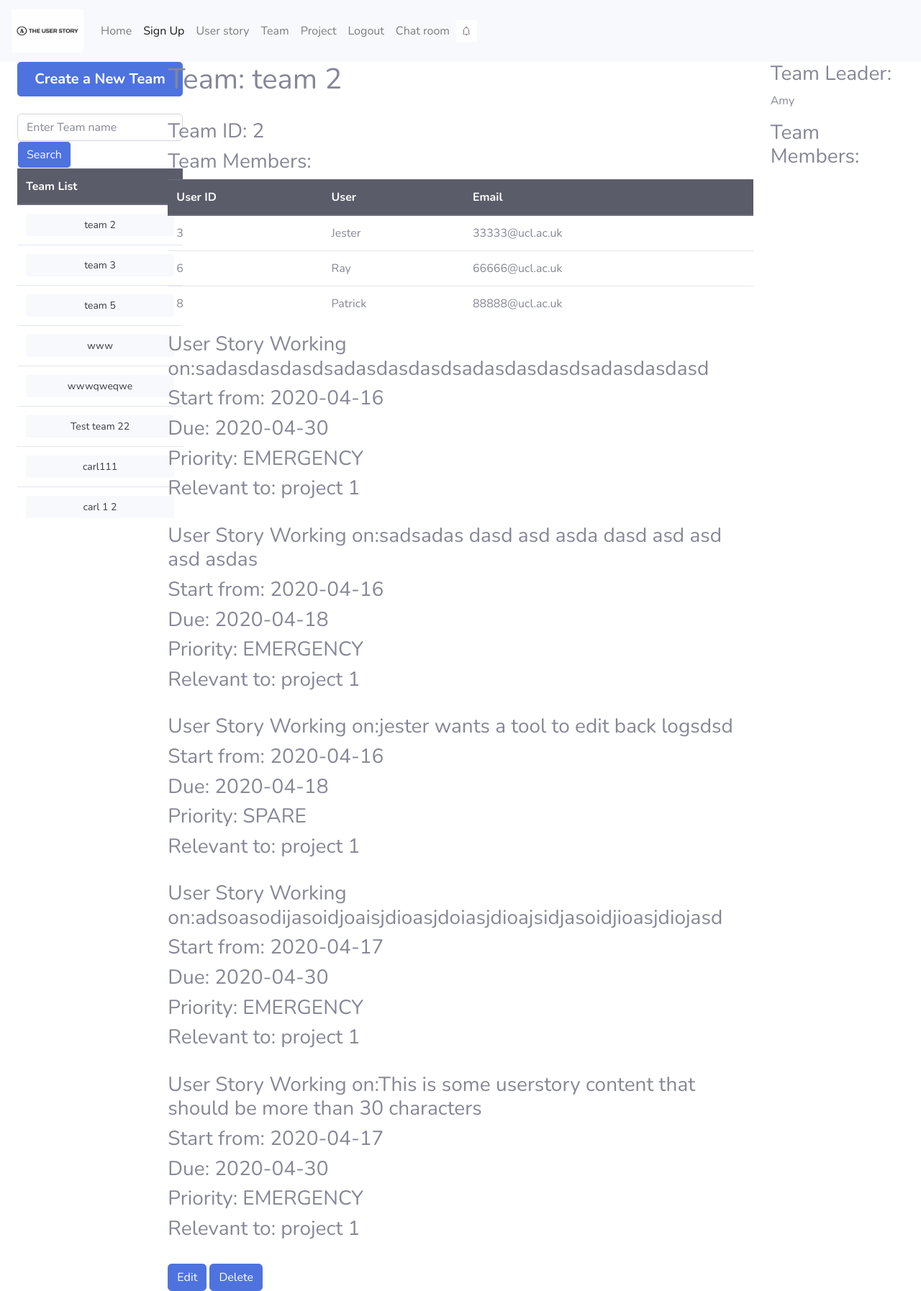
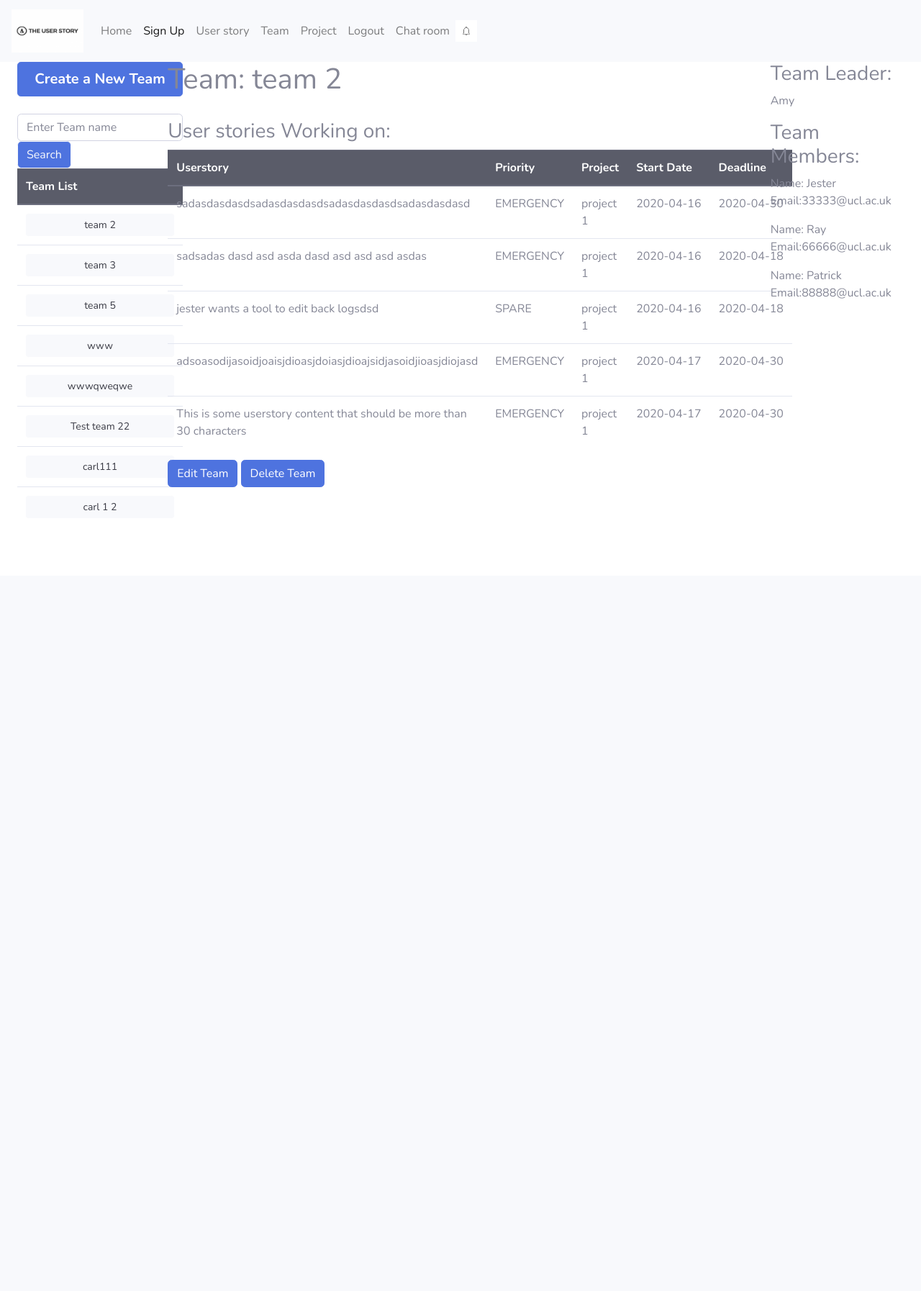
Before and after one commit to carlchengyt/Group6_WebApp, a Flask app: a page that uses app/templates/team_information.html in a window 1280 px wide. Shown: the whole page at 72% size. After the commit the page ends 710 px from the top, so only its background shows below. Run offline with Flask 2, Linux system fonts and the light colour scheme; a user stored in the database is signed in; data comes from the database, SQL or seed files in the repository; parts of the project's set-up code (start-up, migrations or seed data) failed here and were passed over; some libraries are stand-ins or nearby versions.

Commit message:
team pages spacing

```diff
--- a/app/team/routes.py
+++ b/app/team/routes.py
@@ -36,7 +36,8 @@ def team_base():  # with search function
         flash('Please Login First To Use The Team Function')
         return response
 
-@bp_team.route('/team_info<team_id>', methods=['GET','POST'])
+
+@bp_team.route('/team_info<team_id>', methods=['GET', 'POST'])
 def team_info(team_id):
     if current_user.is_authenticated:
 
@@ -48,19 +49,20 @@ def team_info(team_id):
                                                                          User.name.label('user_name'), User.user_id,
                                                                          User.email).order_by(User.user_id).filter(
             Team.team_id.contains(team_id)).all()
-        userstory = Userstory.query.join(Team, Project).with_entities(Team.team_id,
-                                                                                Userstory.userstory_id, Userstory.content,
-                                                                                Userstory.creation_date, Userstory.deadline,Userstory.priority,
-                                                                                Project.project_id,
-                                                                                Project.name.label('project_name'),
-                                                                                Project.description).filter(
+        userstories = Userstory.query.join(Team, Project).with_entities(Team.team_id,
+                                                                        Userstory.userstory_id, Userstory.content,
+                                                                        Userstory.creation_date, Userstory.deadline,
+                                                                        Userstory.priority,
+                                                                        Project.project_id,
+                                                                        Project.name.label('project_name'),
+                                                                        Project.description).filter(
             Team.team_id.contains(team_id)).all()
     else:
         response = make_response(redirect(url_for('auth.login')))
         flash('Please Login First To Use The Team Function')
         return response
     return render_template('team_information.html', teams=teams, team_leader=team_leader,
-                           team_details=team_details, userstory=userstory)
+                           team_details=team_details, userstories=userstories)
 
 
 @bp_team.route('/team_info/team<team_id>/delete', methods=['GET', 'POST'])
--- a/app/templates/team_information.html
+++ b/app/templates/team_information.html
@@ -3,43 +3,43 @@
 
 {% block team_base_content %}
     <div class="col-8">
-                <h1>Team:   <span>{{ team_details[0].team_name }}</span></h1><br>
-                <h3>Team ID: {{ team_details[0].team_id }}</h3>
-                <h3>Team Members:</h3>
+        <h1>Team: <span>{{ team_details[0].team_name }}</span></h1><br>
+        <h3>User stories Working on:</h3>
+        {% if not userstories %}
+            <h3>No User Story Working on</h3>
+        {% else %}
             <table class="table">
                 <thead class="thead-dark">
                 <tr>
-                        <th scope="col">User ID</th>
-                        <th scope="col">User</th>
-                        <th scope="col">Email</th>
+                    <th scope="col">Userstory</th>
+                    <th scope="col">Priority</th>
+                    <th scope="col">Project</th>
+                    <th scope="col"><span class="text-nowrap">Start Date</span></th>
+                    <th scope="col">Deadline</th>
                 </tr>
-                    {% for team_detail in team_details %}
+                {% for userstory in userstories %}
                     <tr>
-                            <td>{{ team_detail.user_id }}</td>
-                            <td>{{ team_detail.user_name }}</td>
-                            <td>{{ team_detail.email }}</td>
+                        <td>{{ userstory.content }}</td>
+                        <td>{{ userstory.priority }}</td>
+                        <td>{{ userstory.project_name }}</td>
+                        <td><span class="text-nowrap">{{ userstory.creation_date }}</span></td>
+                        <td><span class="text-nowrap">{{ userstory.deadline }}</span></td>
                     </tr>
                 {% endfor %}
                 </thead>
             </table>
-                {% if not userstory %}
-                    <h3>No User Story Working on</h3>
-                {% else %}
-                    {% for one_userstory in userstory %}
-                        <h3>User Story Working on:{{ one_userstory.content}}</h3>
-                        <h3>Start from: {{ one_userstory.creation_date }}</h3>
-                        <h3>Due: {{ one_userstory.deadline }}</h3>
-                        <h3>Priority: {{ one_userstory.priority }}</h3>
-                        <h3>Relevant to: {{ one_userstory.project_name }} </h3><br>
-                    {% endfor %}
         {% endif %}
-                <a class="btn btn-primary" href="{{ url_for('team.team_edition', team_id=team_details[0].team_id)}}">Edit</a>
-                <a class="btn btn-primary" href="{{ url_for('team.delete_team', team_id=team_details[0].team_id)}}">Delete</a>
+        <a class="btn btn-primary" href="{{ url_for('team.team_edition', team_id=team_details[0].team_id) }}">Edit Team</a>
+        <a class="btn btn-primary" href="{{ url_for('team.delete_team', team_id=team_details[0].team_id) }}">Delete Team</a>
     </div>
     <div class="col-2">
         <h3>Team Leader:</h3>
         <p>{{ team_leader[0].user_name }}</p>
         <h3>Team Members:</h3>
+        {% for team_detail in team_details %}
+            <p>Name: {{ team_detail.user_name }}<br>
+                Email:{{ team_detail.email }}</p>
+        {% endfor %}
 
     </div>
 {% endblock %}
--- a/app/templates/userstory_information.html
+++ b/app/templates/userstory_information.html
@@ -47,6 +47,5 @@
             {% endfor %}
             </thead>
         </table>
-        </thead>
     </div>
 {% endblock %}
```
Lines whose indentation alone changed are shown as unchanged.
